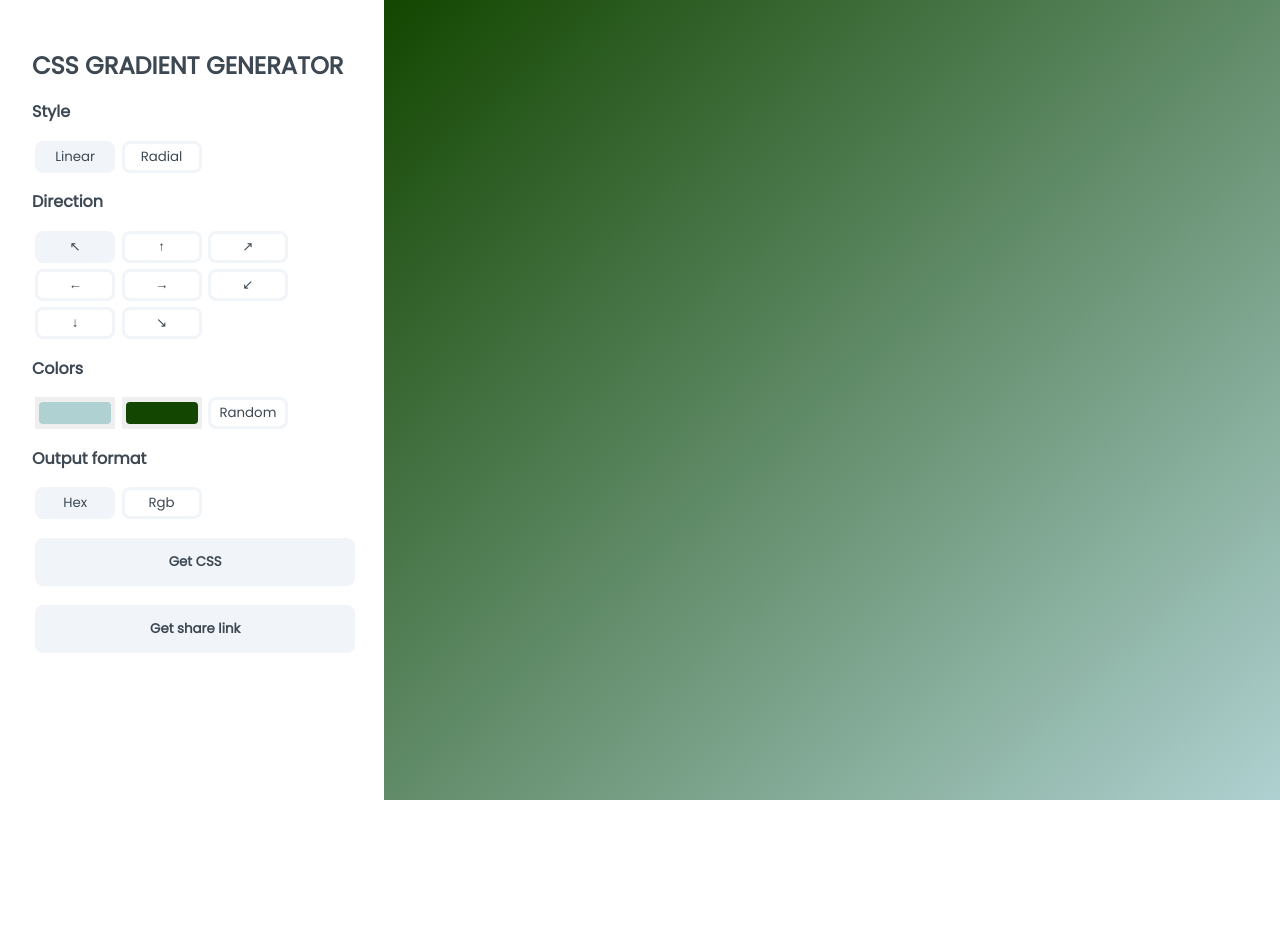
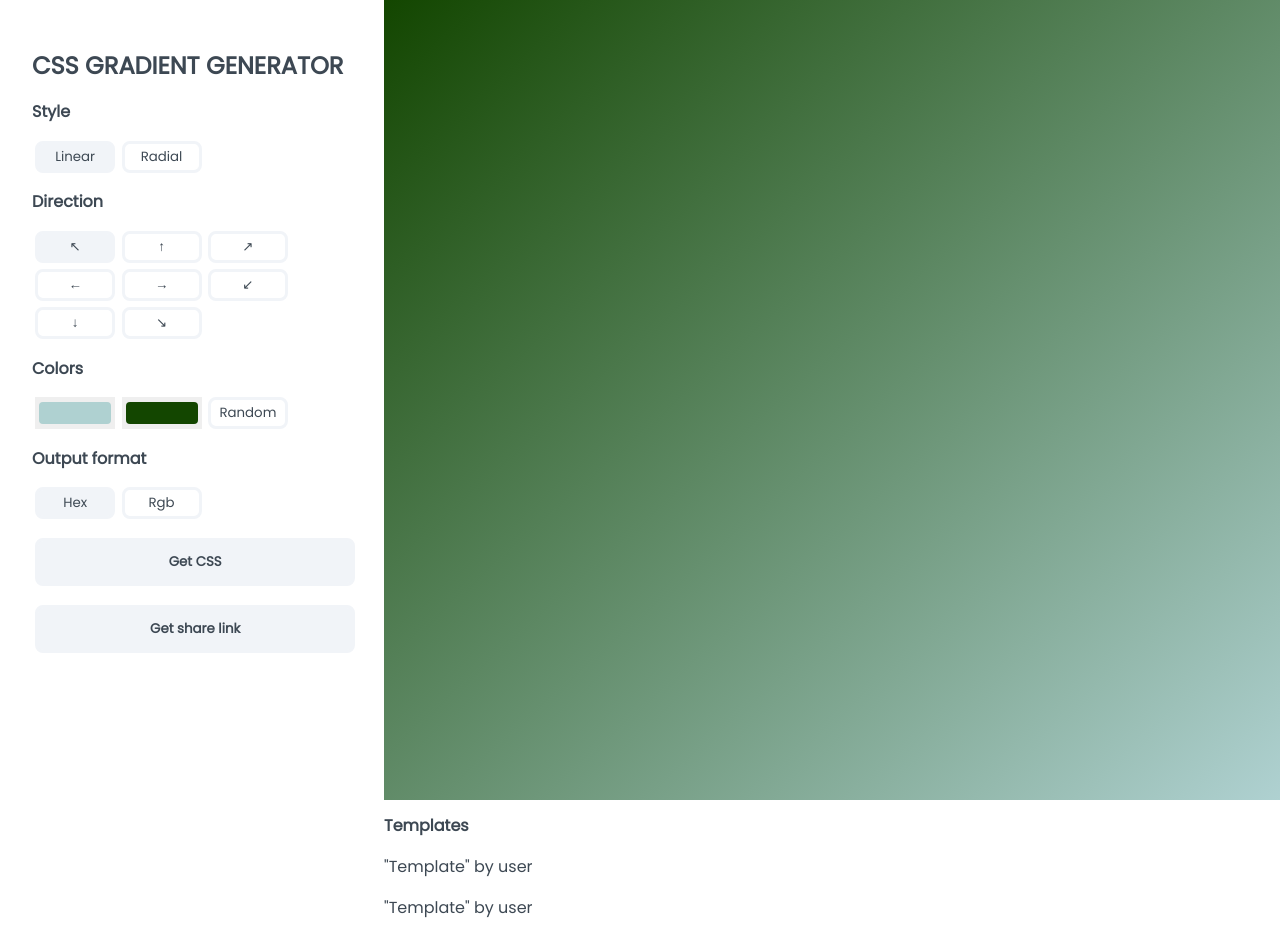
Before and after one commit to maisahr/CSS-gradient-generator, a React (Create React App) app: page / in a window 1280 px wide. Shown: the top 939 px of the page. Before the commit the page ends 800 px from the top, so only its background shows below. Built offline with nearby package versions, Linux system fonts and the light colour scheme.

Commit message:
Adds "templates" component

```diff
--- a/src/App.css
+++ b/src/App.css
@@ -3,37 +3,13 @@
   display: flex;
 }
 
-.App-logo {
-  height: 40vmin;
-  pointer-events: none;
+main {
+  display: inline-block;
+  box-sizing: border-box;
+  position: absolute;
+  z-index: 0;
+  top:0;
+  right:0;
+  width: 70vw;
+  margin-left: 20vw;
 }
-
-@media (prefers-reduced-motion: no-preference) {
-  .App-logo {
-    animation: App-logo-spin infinite 20s linear;
-  }
-}
-
-.App-header {
-  background-color: #282c34;
-  min-height: 100vh;
-  display: flex;
-  flex-direction: column;
-  align-items: center;
-  justify-content: center;
-  font-size: calc(10px + 2vmin);
-  color: white;
-}
-
-.App-link {
-  color: #61dafb;
-}
-
-@keyframes App-logo-spin {
-  from {
-    transform: rotate(0deg);
-  }
-  to {
-    transform: rotate(360deg);
-  }
-}
--- a/src/App.js
+++ b/src/App.js
@@ -2,6 +2,7 @@ import { useState } from 'react';
 import './App.css';
 import { Gradient } from './components/Gradient/Gradient';
 import { Sidebar } from './components/Sidebar/Sidebar';
+import { Templates } from './components/Templates/Templates';
 
 function App() {
 
@@ -47,10 +48,11 @@ function App() {
 
   return (
     <div className="App">
-      <Sidebar values={values} handleChange={handleChange} handleRandom={generateRandomColor}>
-      </Sidebar>
-      <Gradient values={values}>
-      </Gradient>
+      <Sidebar values={values} handleChange={handleChange} handleRandom={generateRandomColor}/>
+      <main>
+        <Gradient values={values}/>
+        <Templates></Templates>
+      </main>
     </div>
   );
 }
--- a/src/components/Gradient/Gradient.css
+++ b/src/components/Gradient/Gradient.css
@@ -1,6 +1,4 @@
 .gradient {
-    position: fixed;
-    right:0;
-    width: 70vw;
+    width:100%;
     height: 100vh;
 }
--- a/src/components/Gradient/Gradient.js
+++ b/src/components/Gradient/Gradient.js
@@ -3,7 +3,7 @@ export const Gradient = ({values}) => {
 
     return (
         <>
-            <main className="gradient"></main>
+            <section className="gradient"></section>
             <style>{`
                     .gradient {
                         background-image: ${values.style}-gradient(${values.preposition + values.dir}, ${values.color1}, ${values.color2});
--- a/src/components/Sidebar/Sidebar.css
+++ b/src/components/Sidebar/Sidebar.css
@@ -1,10 +1,14 @@
 .sidebar {
-    width: 25vw;
+    box-sizing: border-box;
+    width: 30vw;
+    float: left;
     position:fixed;
     top: 0;
     bottom:0;
     overflow: auto;
     padding:2.5%;
+    z-index: 1;
+    background-color: white;
 }
 
 h1 {
--- /dev/null
+++ b/src/components/Templates/Templates.css
@@ -0,0 +1,31 @@
+.templates {
+    width:100%;
+    height: 100vh;
+}
+
+#template1 {
+    width: 33%;
+    height: 70%;
+    background: #1d7dd8;
+    background: -webkit-linear-gradient(to bottom right, #1d7dd8, #6fcc06);
+    background: -moz-linear-gradient(to bottom right, #1d7dd8, #6fcc06);
+    background: linear-gradient(to bottom right, #1d7dd8, #6fcc06);
+}
+
+#template2 {
+    width: 33%;
+    height: 70%;
+    background: #7825cf;
+    background: -webkit-linear-gradient(to bottom right, #7825cf, #457771);
+    background: -moz-linear-gradient(to bottom right, #7825cf, #457771);
+    background: linear-gradient(to bottom right, #7825cf, #457771);
+}
+
+#template3 {
+    width: 33%;
+    height: 70%;
+    background: #f9838b;
+    background: -webkit-linear-gradient(to bottom right, #f9838b, #9a70a0);
+    background: -moz-linear-gradient(to bottom right, #f9838b, #9a70a0);
+    background: linear-gradient(to bottom right, #f9838b, #9a70a0);
+}
--- /dev/null
+++ b/src/components/Templates/Templates.js
@@ -0,0 +1,21 @@
+import './Templates.css'
+
+export const Templates = () => {
+    return(
+        <section className="templates">
+            <h2>Templates</h2>
+            <div>
+                <figure id='template1'></figure>
+                <figcaption>"Template" by user</figcaption>
+            </div>
+            <div>
+                <figure id='template2'></figure>
+                <figcaption>"Template" by user</figcaption>
+            </div>
+            <div>
+                <figure id='template3'></figure>
+                <figcaption>"Template" by user</figcaption>
+            </div>
+        </section>
+    )
+}
```
